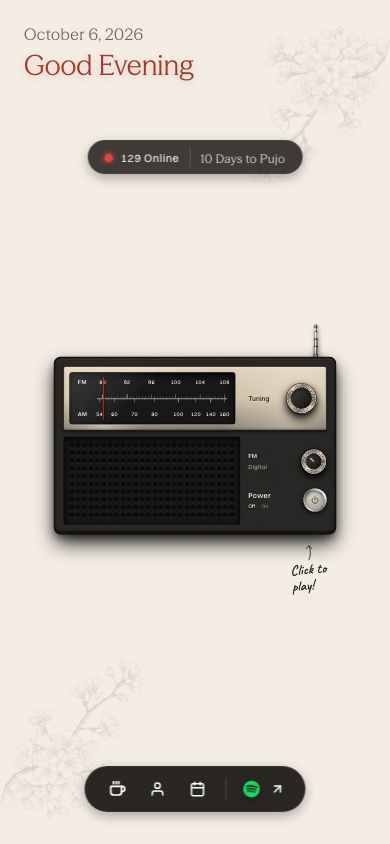
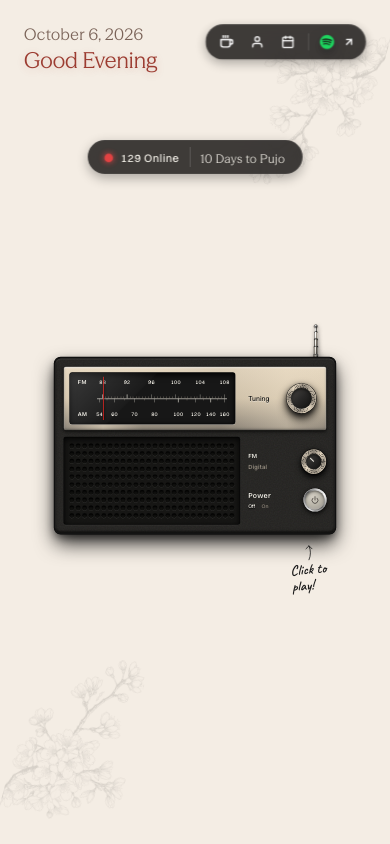
Before and after one commit to pradhan-not-found/The-Radio-, a React (Vite) app: page / in a window 390 px wide. Built offline with nearby package versions, Linux system fonts and the light colour scheme.

Commit message:
style: replicate elegant desktop header layout on mobile and use max-width and scaling to guarantee no overlap

```diff
--- a/src/index.css
+++ b/src/index.css
@@ -1617,9 +1617,14 @@ body {
     text-align: left;
     align-items: flex-start;
     width: auto;
+    max-width: calc(100vw - 180px);
   }
   .occasion-text .date { font-size: 16px; }
-  .occasion-text .greeting { font-size: 24px; }
+  .occasion-text .greeting {
+    font-size: 24px;
+    white-space: normal;
+    line-height: 1.15;
+  }
 
   .center-pill {
     top: 130px;
@@ -1628,14 +1633,14 @@ body {
   }
 
   .top-nav {
-    top: auto;
-    bottom: 32px;
-    right: 50%;
-    transform: translateX(50%);
-    padding: 10px 20px;
-    gap: 16px;
-    border-radius: 40px;
-    background: rgba(30, 28, 26, 0.95);
+    top: 24px;
+    right: 24px;
+    bottom: auto;
+    transform: scale(0.85);
+    transform-origin: top right;
+    padding: 8px 12px;
+    gap: 12px;
+    border-radius: 30px;
   }
   .nav-svg { width: 16px; height: 16px; }
   .spotify-link img { width: 18px; height: 18px; }
@@ -1774,7 +1779,7 @@ body {
   }
 
   .occasion-text .greeting {
-    font-size: 28px;
+    font-size: 22px;
   }
 
 }
```
